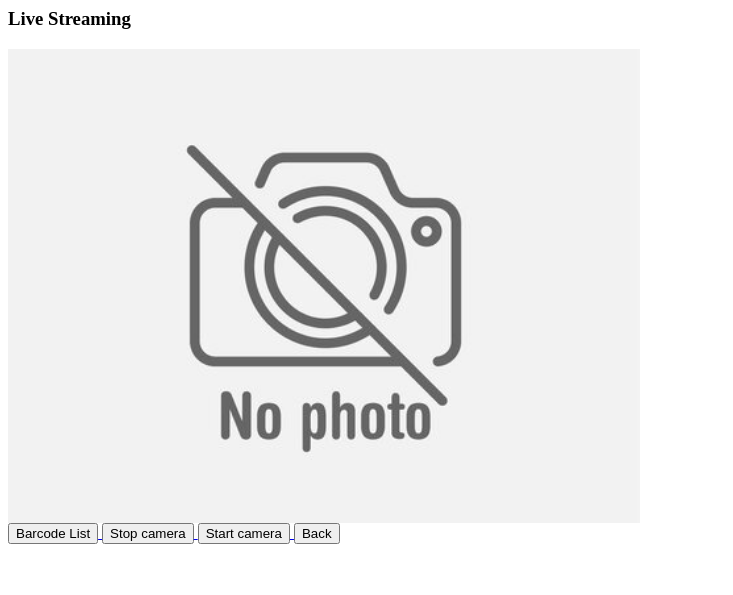
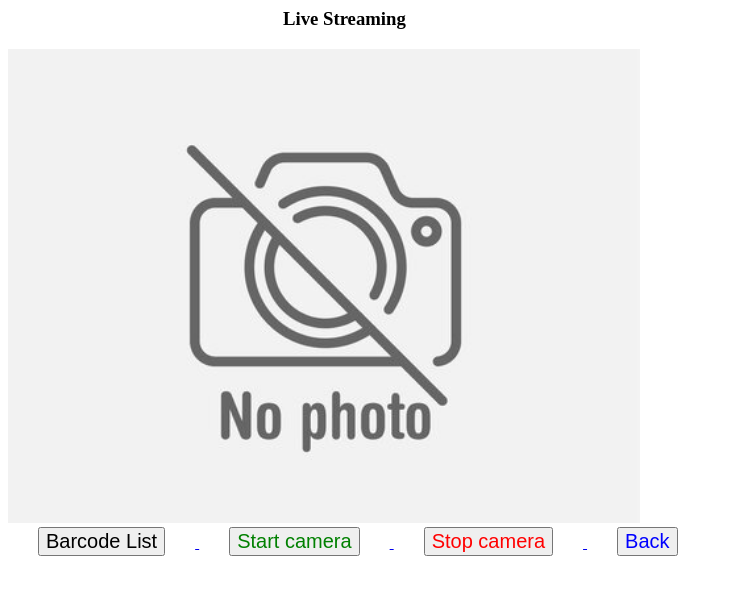
Before and after one commit to wliang13/BarcodeScanner, a Flask app: page /video_page in a window 1280 px wide. Shown: the top 595 px of the page, without its empty margins (0-733 px from the left). Run offline with Flask 2, Linux system fonts and the light colour scheme.

Commit message:
updated some styling

```diff
--- a/templates/videoPage.html
+++ b/templates/videoPage.html
@@ -32,7 +32,18 @@
         </form>
 
 </div>-->
+<style>
+    h3{
+        margin-left: 275px;
 
+    }
+    button{
+        margin-left: 50px;
+        padding: 15px, 32px;
+        font-size: 20px;
+        margin:4px 30px;
+    }
+</style>
 
 <body>
     <div class="container">
@@ -48,16 +59,15 @@
 <a href="/show_barcode">
     <button>Barcode List</button>
 </a>
-
+<a href="/start_camera">
+    <button style="color:green">Start camera</button>
+</a>
 
 <a href="/stop_camera">
-    <button>Stop camera</button>
-</a>
-<a href="/start_camera">
-    <button>Start camera</button>
+    <button style="color:red">Stop camera</button>
 </a>
 <a href="/">
-    <button>Back</button>
+    <button style="color:blue">Back</button>
 </a>
 
 <!--<button onclick="playVid()" type="button">Play Video</button>
```
Also changed, not shown: instance/test.db.
